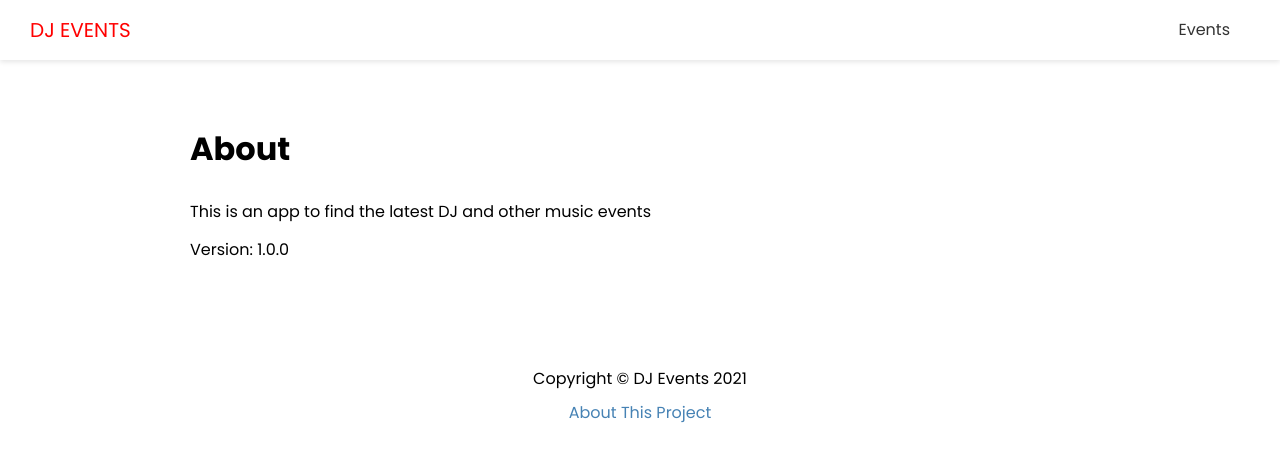
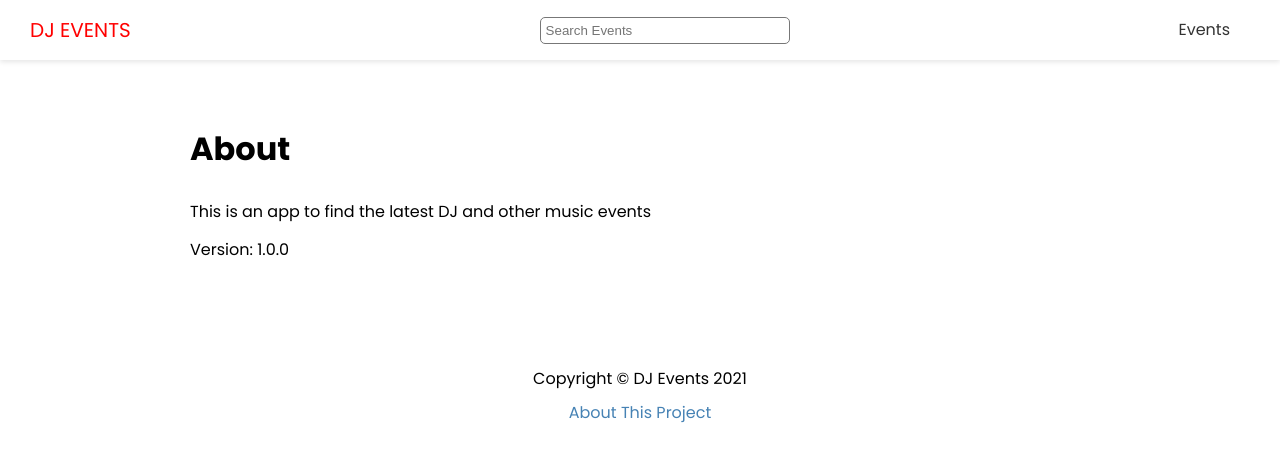
Before and after one commit to babugia/dj-events-frontend, a Next.js app: page /about in a window 1280 px wide. Shown: the top 462 px of the page. Built offline with nearby package versions, Linux system fonts and the light colour scheme.

Commit message:
feat: create a search input component

```diff
--- a/components/header.js
+++ b/components/header.js
@@ -1,4 +1,5 @@
 import Link from 'next/link';
+import Search from './search';
 import styles from '@/styles/header.module.css';
 
 export default function Header() {
@@ -9,6 +10,8 @@
           <a>DJ Events</a>
         </Link>
       </div>
+
+      <Search />
 
       <nav>
         <ul>
--- /dev/null
+++ b/components/search.js
@@ -0,0 +1,27 @@
+import { useState } from 'react';
+import { useRouter } from 'next/router';
+import styles from '@/styles/search.module.css';
+
+export default function Search() {
+  const [term, setTerm] = useState('');
+  const router = useRouter();
+
+  const handleSubmit = (e) => {
+    e.preventDefault();
+    router.push(`/events/search?term=${term}`);
+    setTerm('');
+  };
+
+  return (
+    <div className={styles.search}>
+      <form onSubmit={handleSubmit}>
+        <input
+          type='text'
+          value={term}
+          onChange={(e) => setTerm(e.target.value)}
+          placeholder='Search Events'
+        />
+      </form>
+    </div>
+  );
+}
--- /dev/null
+++ b/styles/search.module.css
@@ -0,0 +1,7 @@
+.search input {
+  width: 250px;
+  height: 35 px;
+  padding: 5px;
+  border: 1px #777 solid;
+  border-radius: 5px;
+}
```
